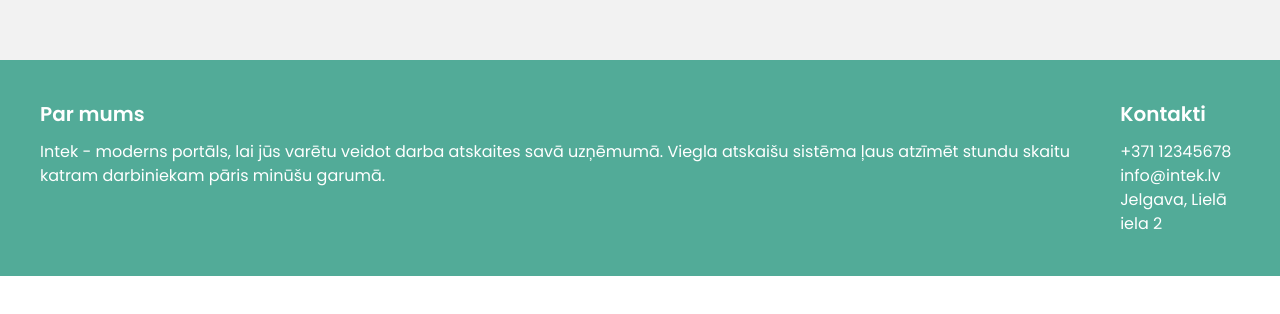
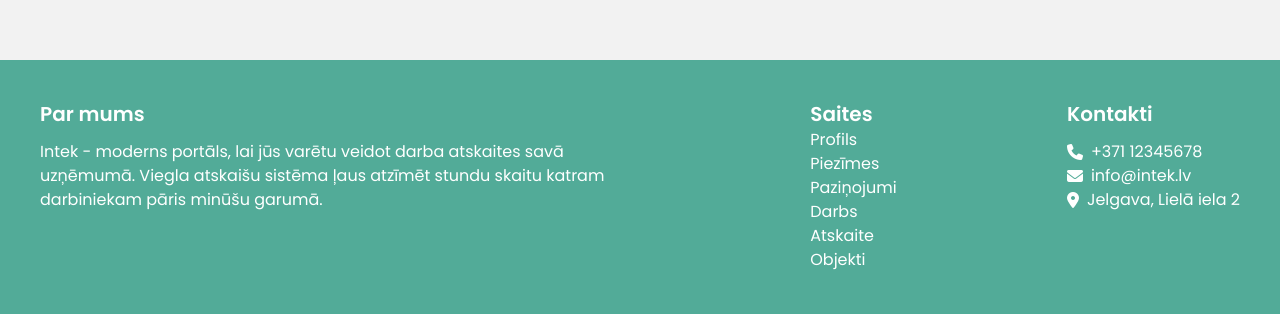
Before and after one commit to dfomins/intek-react, a React (Vite) app: page /darba_objekti in a window 1280 px wide. Shown: the part 820-1134 px from the top of the page. Before the commit the page ends 1096 px from the top, so only its background shows below. Built offline with nearby package versions, Linux system fonts and the light colour scheme.

Commit message:
footer update

```diff
--- a/src/components/Footer.jsx
+++ b/src/components/Footer.jsx
@@ -1,16 +1,50 @@
+import { Link } from "react-router-dom";
+
 function Footer() {
   return (
-    <footer className="w-full flex justify-center py-10 bg-system-green text-white">
-      <div className="max-w-[1200px] flex">
-        <div className="w-auto">
+    <footer className="flex justify-center py-10 bg-system-green text-white">
+      <div className="w-11/12 xl:w-[1200px] lg:w-[950px] flex justify-between flex-wrap">
+        <div className="w-full md:w-6/12 mb-3">
           <h3 className="mb-3 font-semibold">Par mums</h3>
           <p>Intek - moderns portāls, lai jūs varētu veidot darba atskaites savā uzņēmumā. Viegla atskaišu sistēma ļaus atzīmēt stundu skaitu katram darbiniekam pāris minūšu garumā.</p>
         </div>
-        <div className="w-auto">
+        <div className="max-md:w-6/12 mb-3">
+          <h3 class="text-[20px] font-semibold">Saites</h3>
+          <ul>
+            <li>
+              <Link to="/">Profils</Link>
+            </li>
+            <li>
+              <Link to="/piezimes">Piezīmes</Link>
+            </li>
+            <li>
+              <Link to="/pazinojumi">Paziņojumi</Link>
+            </li>
+            <li>
+              <Link to="/darbs">Darbs</Link>
+            </li>
+            <li>
+              <Link to="/atskaite">Atskaite</Link>
+            </li>
+            <li>
+              <Link to="/darba_objekti">Objekti</Link>
+            </li>
+          </ul>
+        </div>
+        <div className="mb-3">
           <h3 className="mb-3 font-semibold">Kontakti</h3>
-          <p>+371 12345678</p>
-          <p>info@intek.lv</p>
-          <p>Jelgava, Lielā iela 2</p>
+          <div className="flex gap-2 items-center">
+            <i class="fa-solid fa-phone" />
+            <p>+371 12345678</p>
+          </div>
+          <div className="flex gap-2 items-center">
+            <i class="fa-solid fa-envelope" />
+            <p>info@intek.lv</p>
+          </div>
+          <div className="flex gap-2 items-center">
+            <i class="fa-solid fa-location-dot" />
+            <p>Jelgava, Lielā iela 2</p>
+          </div>
         </div>
       </div>
     </footer>
```
